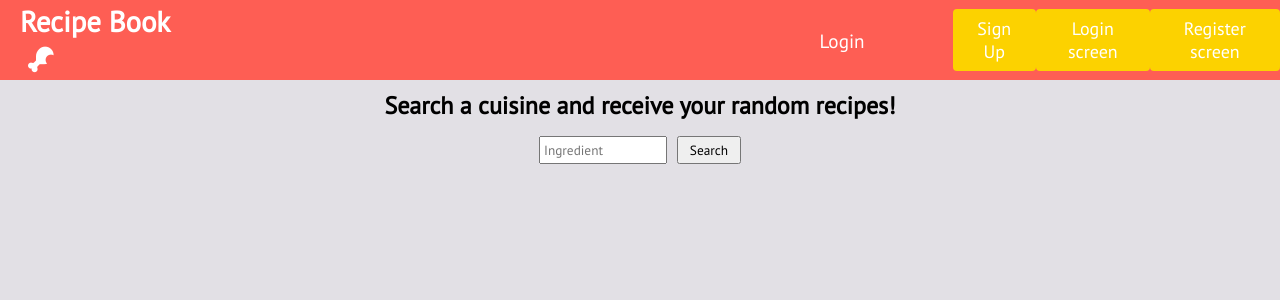
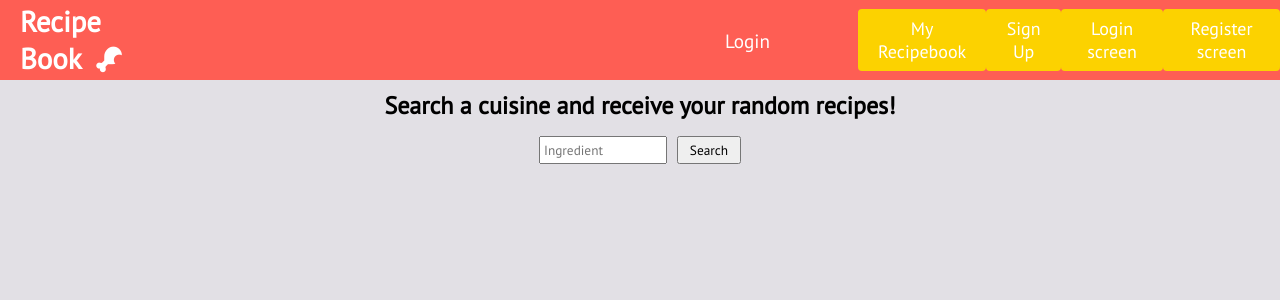
Before and after one commit to Carlito1113/react-recipe, a React (Create React App) app in the folder client/: page / in a window 1280 px wide. Shown: the top 300 px of the page. Built offline with nearby package versions, Linux system fonts and the light colour scheme.

Commit message:
added link to user's saved recipes page

```diff
--- a/client/src/components/Navbar/Navbar.js
+++ b/client/src/components/Navbar/Navbar.js
@@ -28,6 +28,9 @@ export default function Navbar() {
           );
         })}
       </ul>
+      <Link to="/user">
+        <Button>My Recipebook</Button>
+      </Link>
       <Link to="/signup">
         <Button>Sign Up</Button>
       </Link>
```
